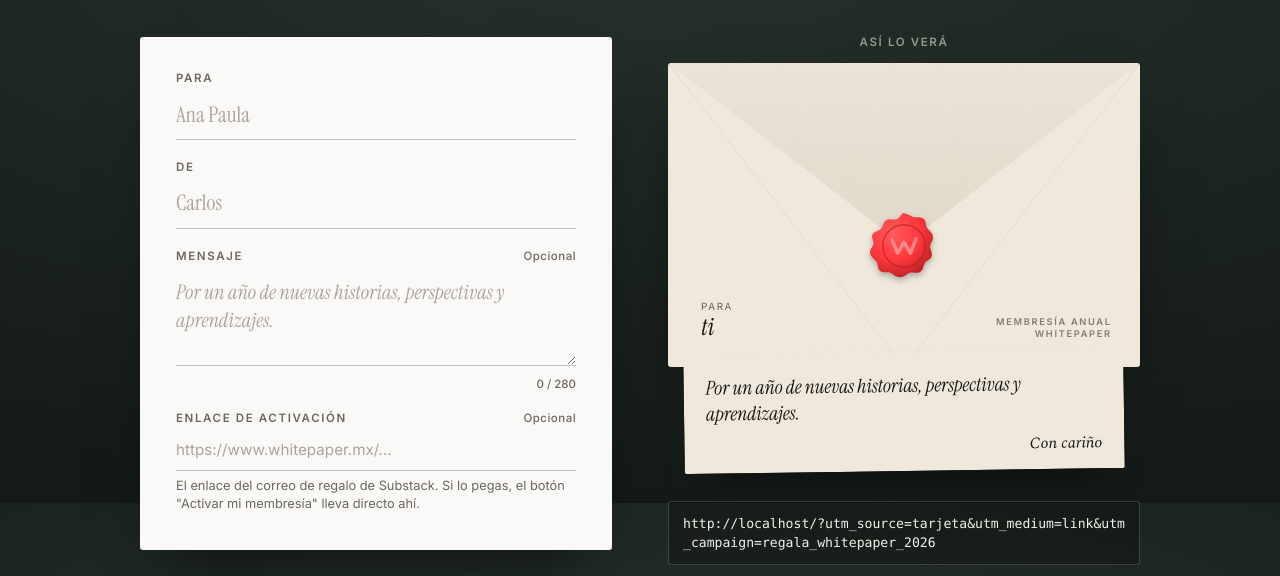
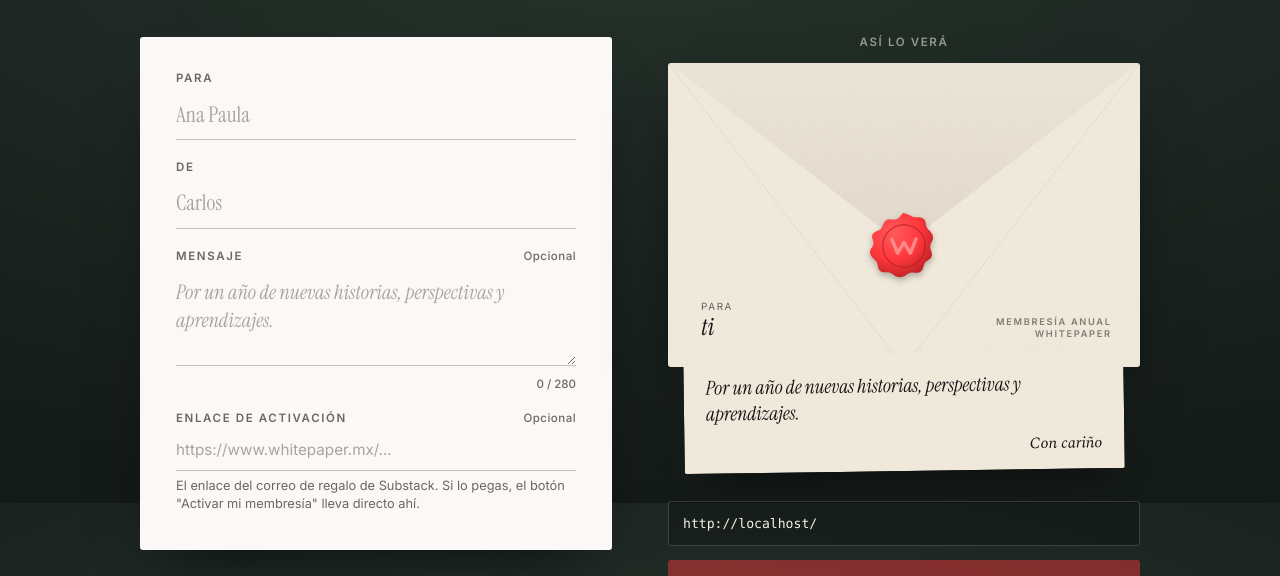
Before and after one commit to whitepapermkt/campa-anavidad, a plain HTML site: page crear.html in a window 1280 px wide. Shown: the part 297-873 px from the top of the page. Drawn offline with nearby package versions, Linux system fonts and the light colour scheme.

Commit message:
Enlaces más cortos: claves de una letra y sin UTMs
Co-Authored-By: Claude Opus 5.5 <noreply@anthropic.com>

```diff
--- a/crear.html
+++ b/crear.html
@@ -211,14 +211,12 @@
     $("actHint").style.color = actOk ? "" : "var(--red)";
 
     var q = new URLSearchParams();
-    if (para) q.set("para", para);
-    if (de) q.set("de", de);
-    if (msg) q.set("msg", msg);
-    if (act && actOk) q.set("activar", act);
-    q.set("utm_source", "tarjeta");
-    q.set("utm_medium", "link");
-    q.set("utm_campaign", "regala_whitepaper_2026");
-    var url = base + "?" + q.toString().replace(/\+/g, "%20");
+    // Claves de una letra para que el enlace sea corto; "+" es un espacio
+    if (para) q.set("p", para);
+    if (de) q.set("d", de);
+    if (msg) q.set("m", msg);
+    if (act && actOk) q.set("a", act);
+    var url = base + (q.toString() ? "?" + q.toString() : "");
 
     $("link").textContent = url;
     $("open").href = url;
```
Also changed, not shown: index.html (+7 -5 lines), 1 other file.
